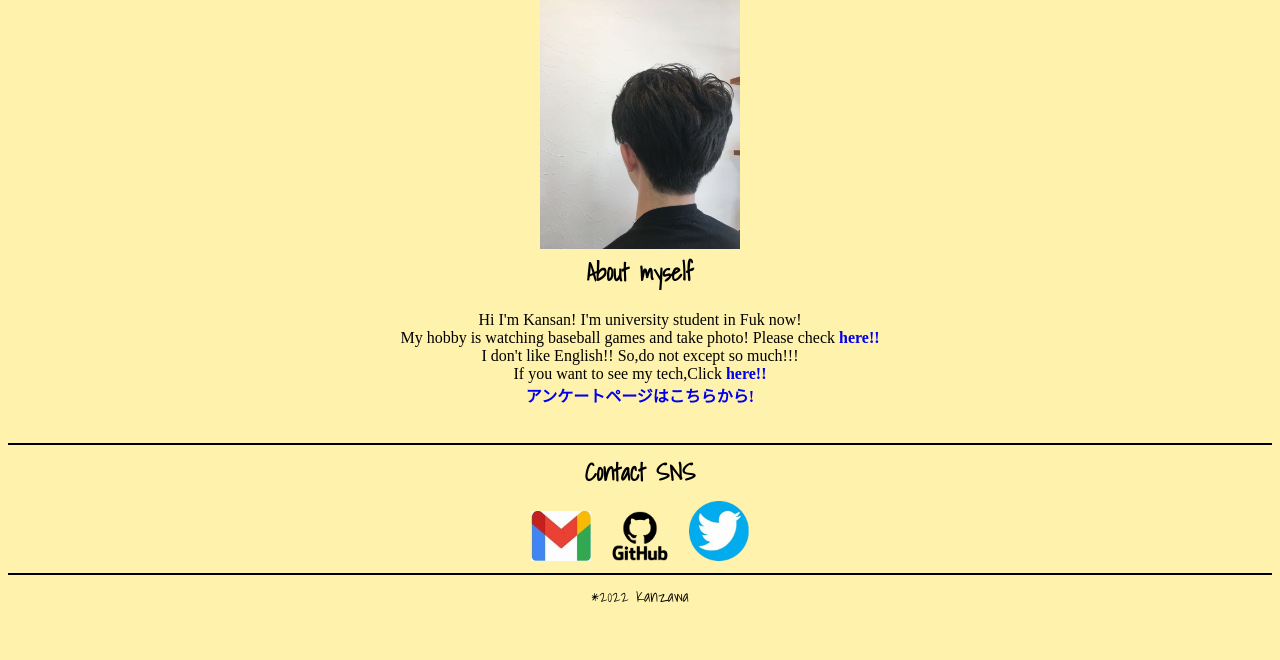
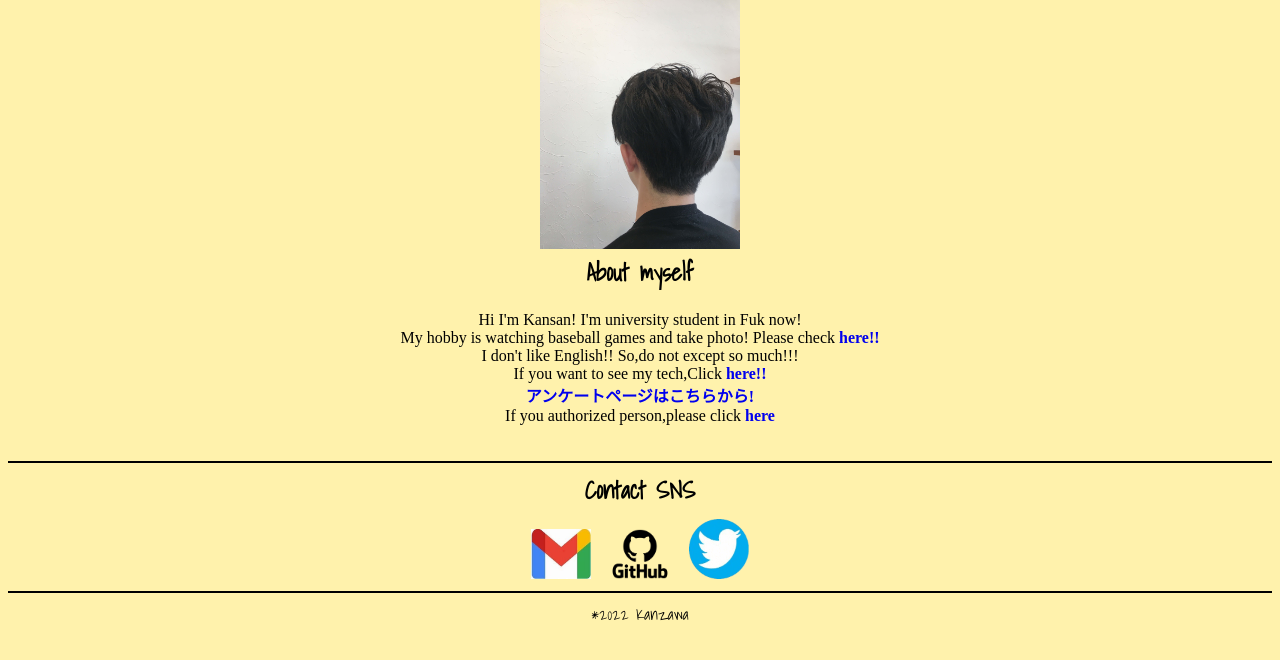
Before and after one commit to kansan-kansan/kansans-hp, a Flask app: page / in a window 1280 px wide. Shown: the part 98-758 px from the top of the page. Run offline with Flask 2, Linux system fonts and the light colour scheme; some web fonts are replaced.

Commit message:
関係者ページ作成

```diff
--- a/app.py
+++ b/app.py
@@ -26,5 +26,9 @@ def photo():
 def questionnaire():
     return render_template('questionnaire.html')
 
+@app.route("/authorized")
+def authorized():
+    render_template('authorized.html')
+
 if __name__=="__main__":
     app.run(debug=True)
--- a/templates/hello.html
+++ b/templates/hello.html
@@ -25,6 +25,7 @@
         I don't like English!! So,do not except so much!!!<br>
         If you want to see my tech,Click <b><a href="/deliverables">here!!</a></b><br>
         <b><a href="/questionnaire">アンケートページはこちらから!</a></b><br>
+        If you authorized person,please click <b><a href="/authorized">here</a></b><br>
     </div><br>
     <hr color="black">
     <div class="contact">
```
Also changed, not shown: templates/authorized.html (added, +14 -0 lines).
